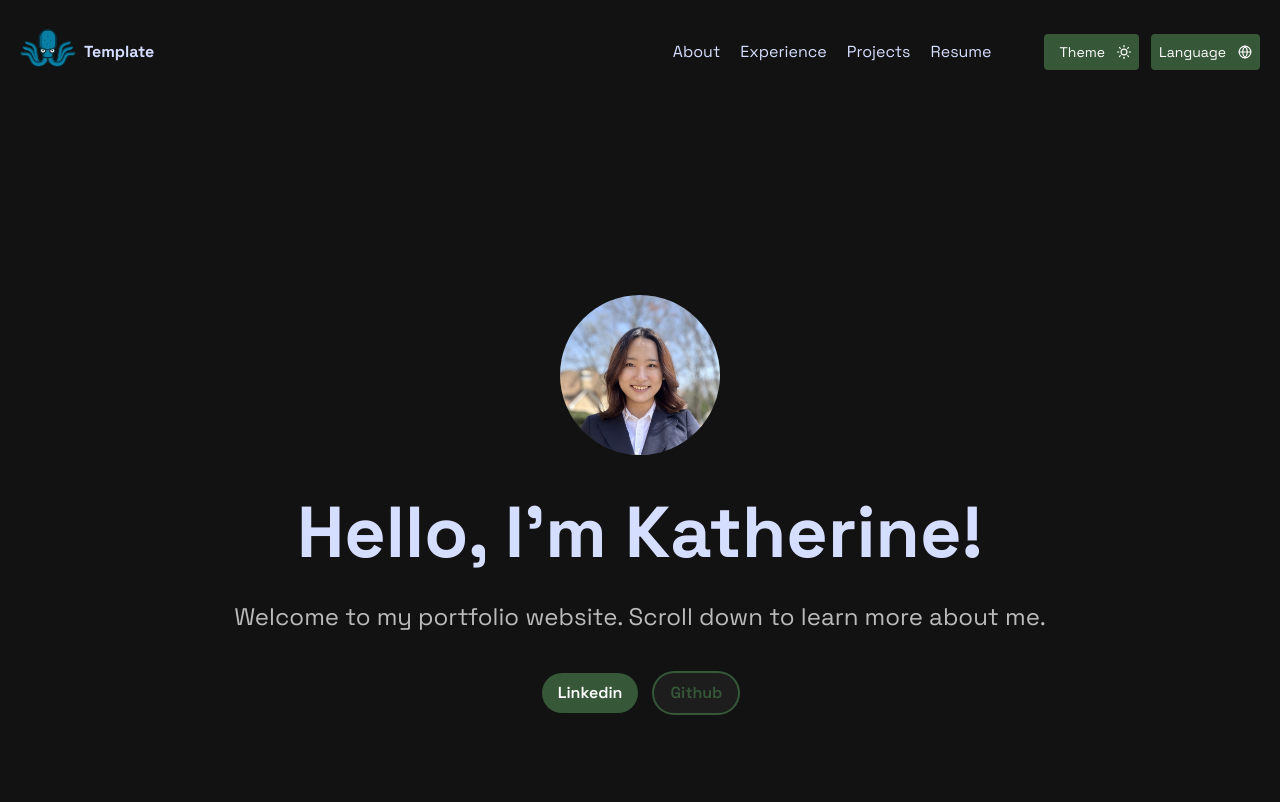
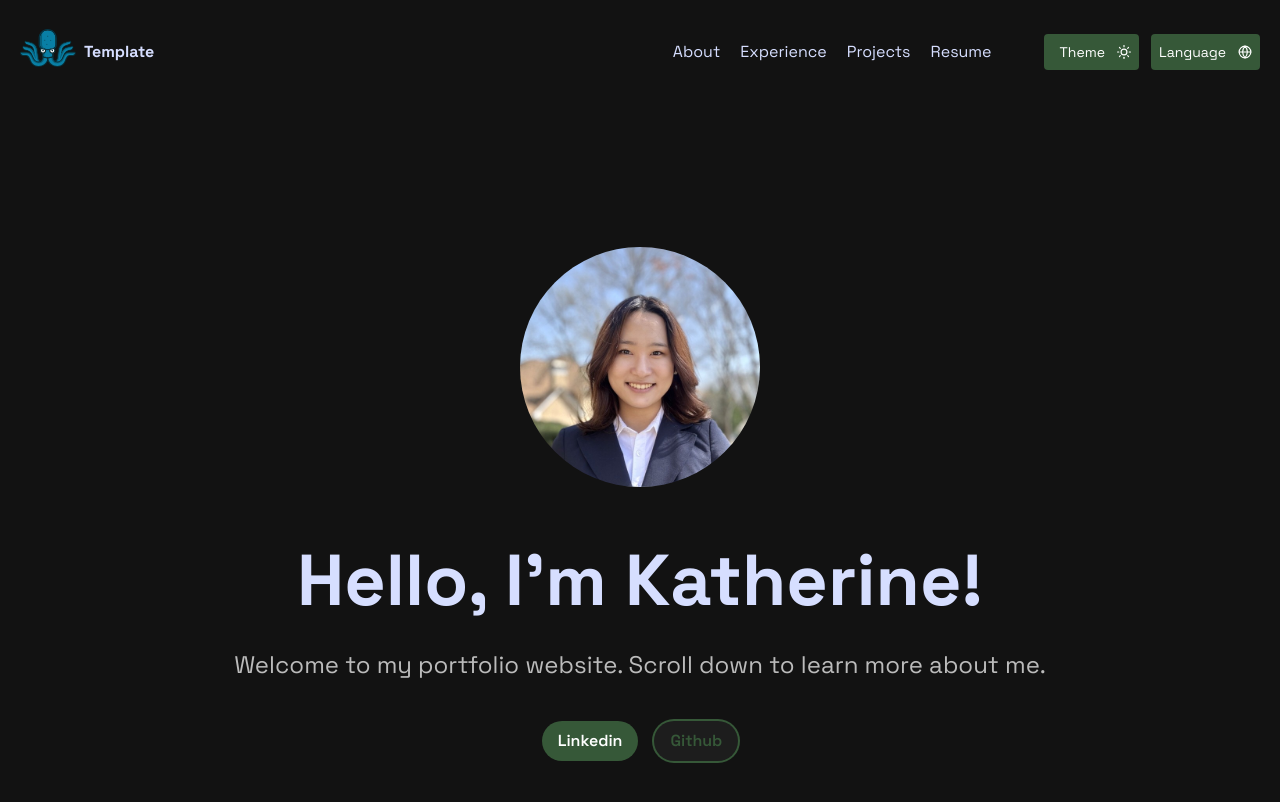
Before and after one commit to katc1213/portfolio-web, a Next.js app: page /en in a window 1280 px wide. Shown: the top 802 px of the page. Built offline with nearby package versions, Linux system fonts and the light colour scheme.

Commit message:
Update page.tsx

```diff
--- a/src/app/[locale]/page.tsx
+++ b/src/app/[locale]/page.tsx
@@ -10,7 +10,7 @@ export default function DashboardPage() {
     <img
       src='/lkdn_pfp.jpg'
       alt='Katherine headshot'
-      className='mb-8 w-40 h-40 rounded-full object-cover'
+      className='mb-12 w-60 h-60 rounded-full object-cover'
     />
         <h1 className='text-center text-7xl font-extrabold leading-tight'>
           {t('Hello, I\'m Katherine!')}
```
